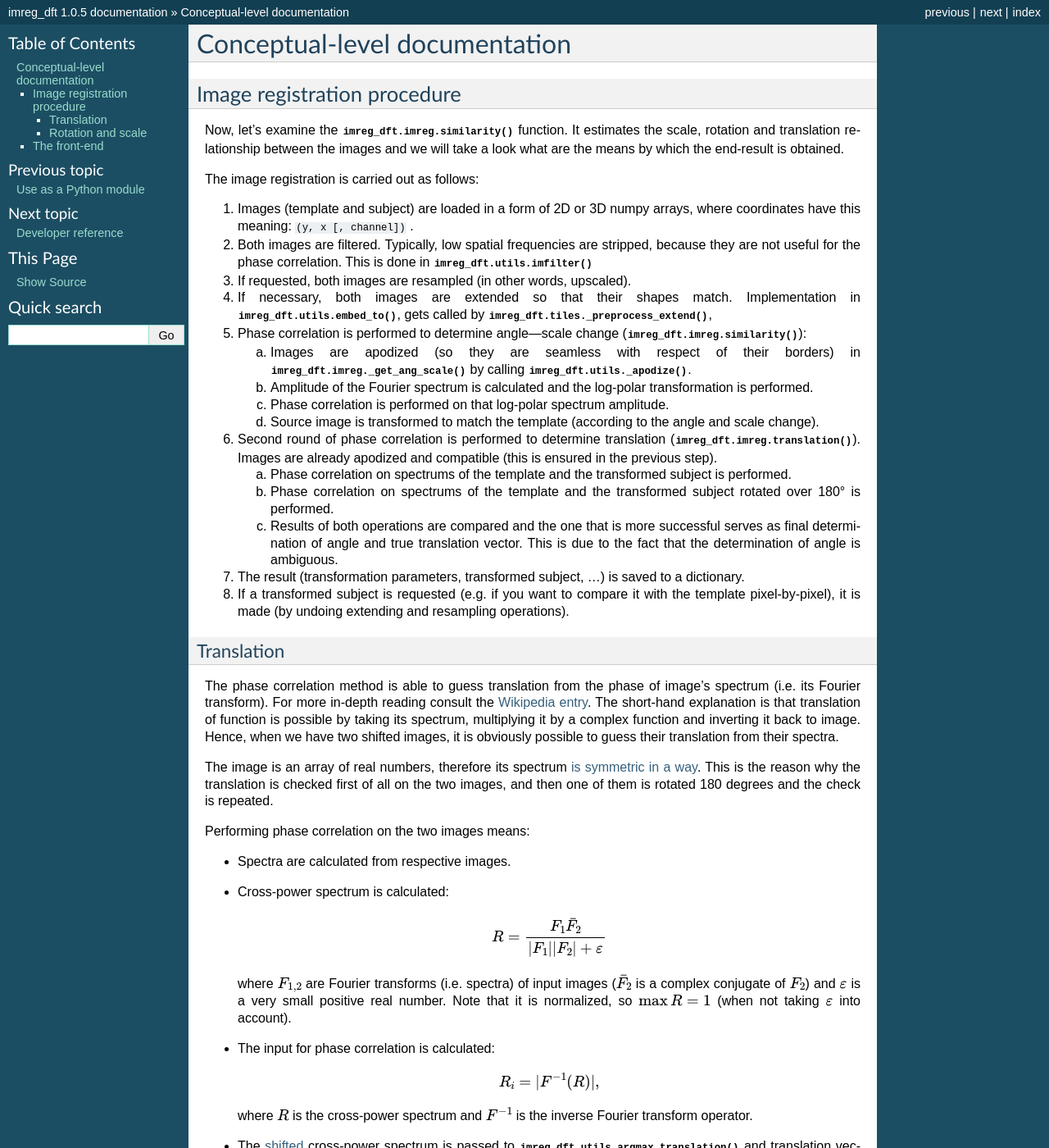
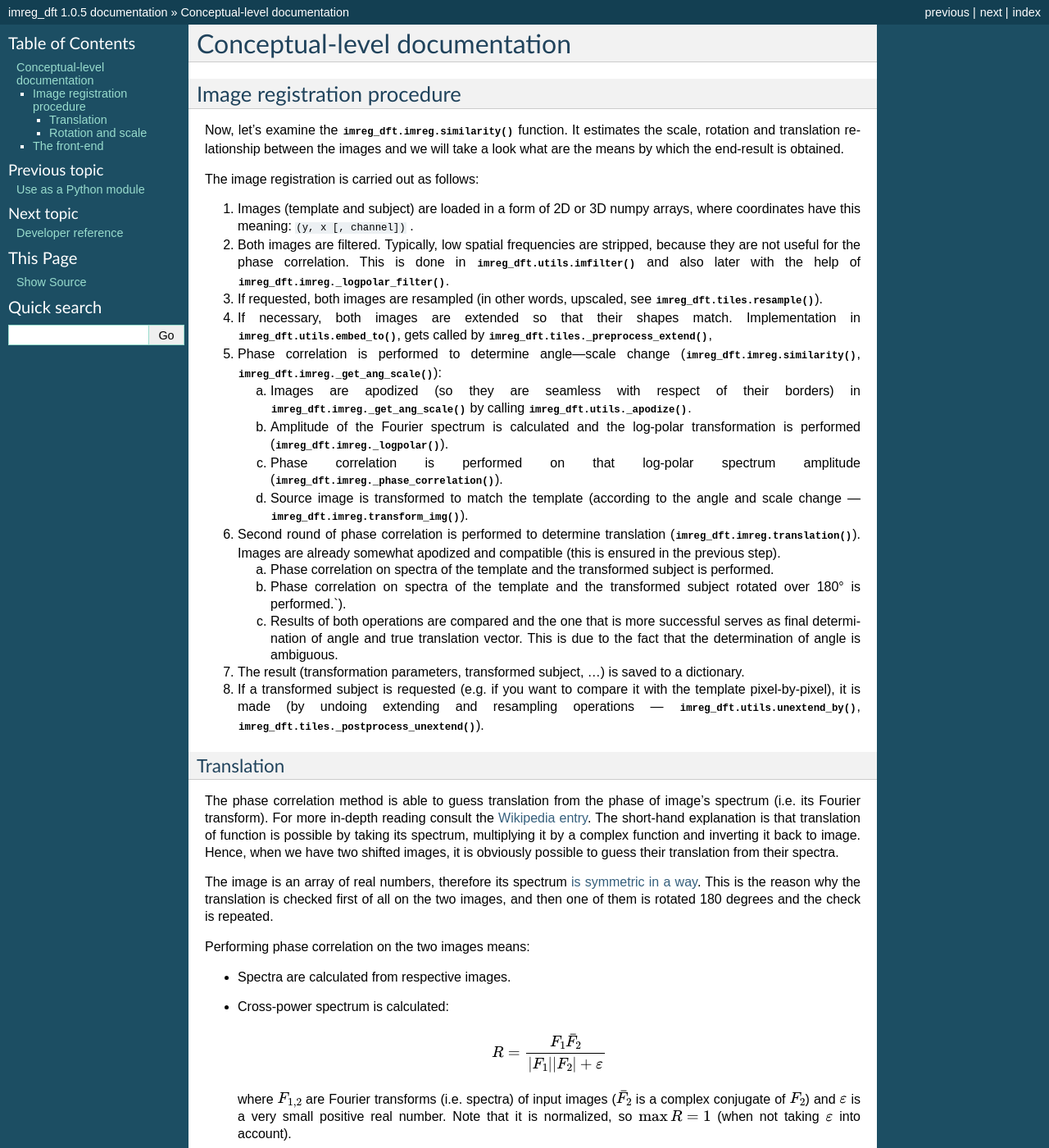
Before and after one commit to matejak/imreg_dft, a Sphinx documentation site: the page built from doc/howitsdone.rst, in a window 1280 px wide and 1400 px high. Shown: the whole window at 82% size. Built offline with Sphinx 7.4.7, drawn with Linux system fonts in a browser that asks for light colours.

Commit message:
Improved documentation

```diff
--- a/doc/api.rst
+++ b/doc/api.rst
@@ -10,4 +10,4 @@ imreg module
 
 .. automodule:: imreg_dft.imreg
    :members:
-   :undoc-members:
+   :noindex:
--- a/doc/howitsdone.rst
+++ b/doc/howitsdone.rst
@@ -12,30 +12,30 @@ The image registration is carried out as follows:
 #. Images (template and subject) are loaded in a form of 2D or 3D numpy arrays, where coordinates have this meaning: ``(y, x [, channel])`` .
 #. Both images are filtered.
    Typically, low spatial frequencies are stripped, because they are not useful for the phase correlation.
-   This is done in :func:`imreg_dft.utils.imfilter`
+   This is done in :func:`imreg_dft.utils.imfilter` and also later with the help of :func:`imreg_dft.imreg._logpolar_filter`.
 
-#. If requested, both images are resampled (in other words, upscaled).
+#. If requested, both images are resampled (in other words, upscaled, see :func:`imreg_dft.tiles.resample`).
 #. If necessary, both images are extended so that their shapes match.
    Implementation in :func:`imreg_dft.utils.embed_to`, gets called by :func:`imreg_dft.tiles._preprocess_extend`,
 
-#. Phase correlation is performed to determine angle---scale change (:func:`imreg_dft.imreg.similarity`):
+#. Phase correlation is performed to determine angle---scale change (:func:`imreg_dft.imreg.similarity`, :func:`imreg_dft.imreg._get_ang_scale`):
 
    a. Images are apodized (so they are seamless with respect of their borders) in :func:`imreg_dft.imreg._get_ang_scale`
       by calling :func:`imreg_dft.utils._apodize`.
-   #. Amplitude of the Fourier spectrum is calculated and the log-polar transformation is performed.
-   #. Phase correlation is performed on that log-polar spectrum amplitude.
-   #. Source image is transformed to match the template (according to the angle and scale change).
+   #. Amplitude of the Fourier spectrum is calculated and the log-polar transformation is performed (:func:`imreg_dft.imreg._logpolar`).
+   #. Phase correlation is performed on that log-polar spectrum amplitude (:func:`imreg_dft.imreg._phase_correlation`).
+   #. Source image is transformed to match the template (according to the angle and scale change --- :func:`imreg_dft.imreg.transform_img`).
 
 #. Second round of phase correlation is performed to determine translation (:func:`imreg_dft.imreg.translation`).
-   Images are already apodized and compatible (this is ensured in the previous step).
+   Images are already somewhat apodized and compatible (this is ensured in the previous step).
 
-   a. Phase correlation on spectrums of the template and the transformed subject is performed.
-   #. Phase correlation on spectrums of the template and the transformed subject rotated over 180° is performed.
+   a. Phase correlation on spectra of the template and the transformed subject is performed.
+   #. Phase correlation on spectra of the template and the transformed subject rotated over 180° is performed.`).
    #. Results of both operations are compared and the one that is more successful serves as final determination of angle and true translation vector.
       This is due to the fact that the determination of angle is ambiguous.
 
 #. The result (transformation parameters, transformed subject, ...) is saved to a dictionary.
-#. If a transformed subject is requested (e.g. if you want to compare it with the template pixel-by-pixel), it is made (by undoing extending and resampling operations).
+#. If a transformed subject is requested (e.g. if you want to compare it with the template pixel-by-pixel), it is made (by undoing extending and resampling operations --- :func:`imreg_dft.utils.unextend_by`, :func:`imreg_dft.tiles._postprocess_unextend`).
 
 Translation
 +++++++++++
```
Also changed, not shown: doc/devel.rst (+16 -4 lines), 2 other files.
